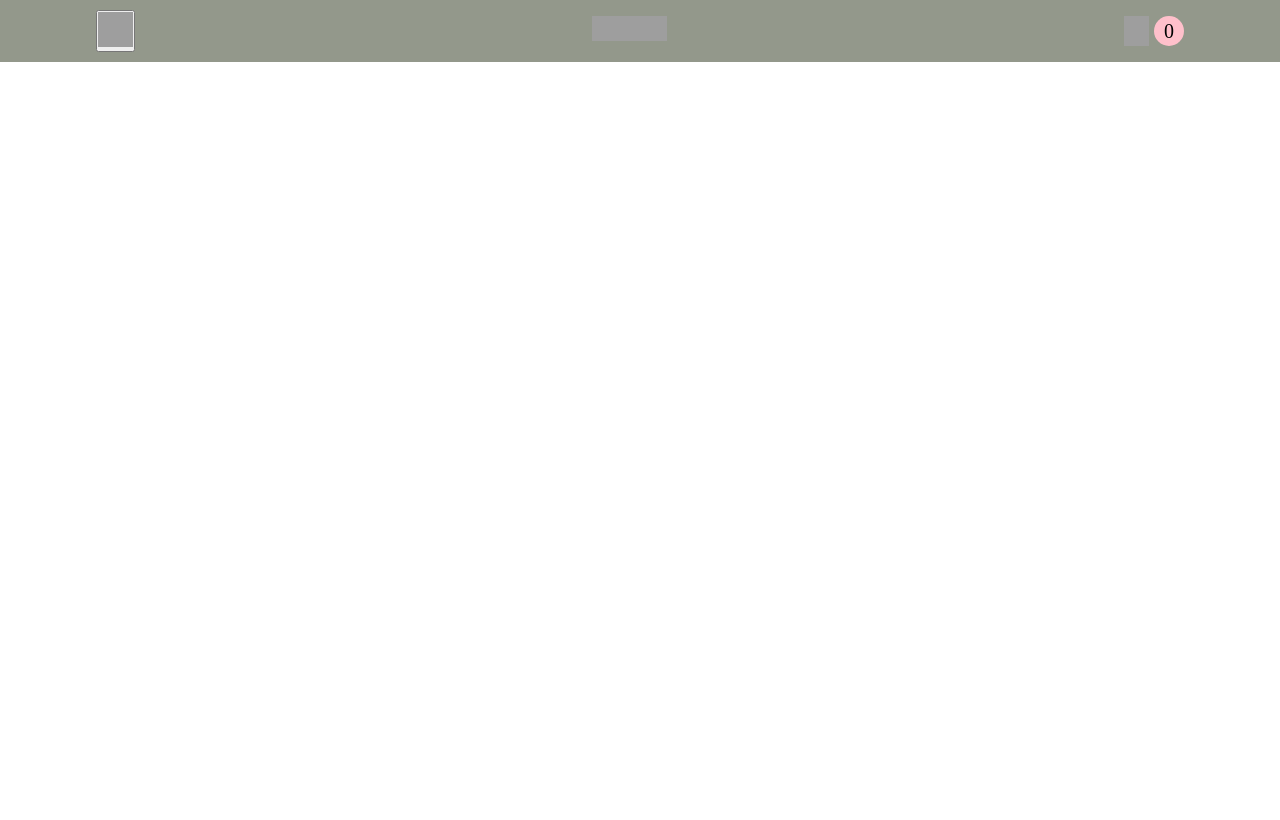
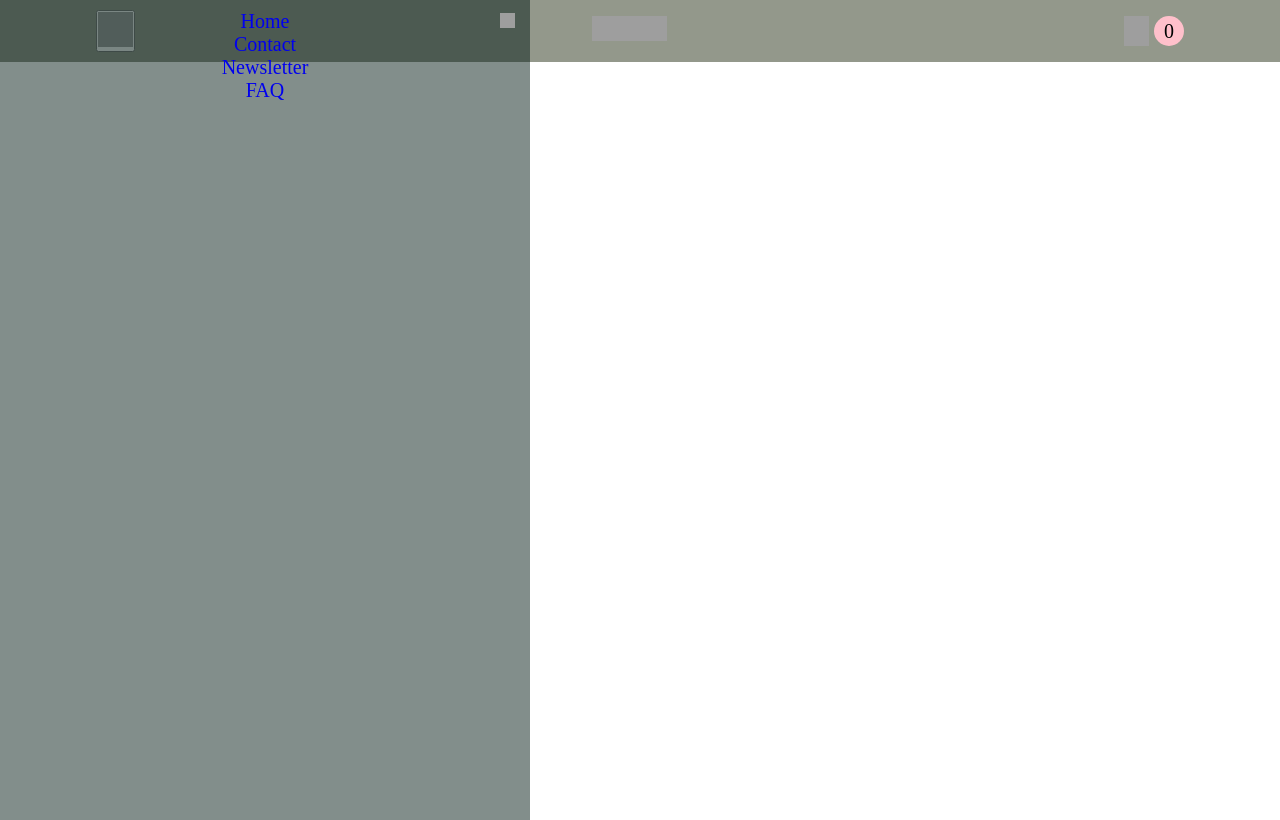
Before and after one commit to JairoCalderon/gitTest01, a plain HTML site: page index.html in a window 1280 px wide. Drawn offline with Linux system fonts and the light colour scheme; grey boxes are pictures that could not be loaded.

Commit message:
adding slideout menu

```diff
--- a/index.html
+++ b/index.html
@@ -21,6 +21,15 @@
             width: 85%;
             max-width: 1256px;
             margin: 0 auto;
+        }
+
+        li {
+            list-style: none;
+        }
+
+        a {
+            text-decoration: none;
+
         }
 
         button:hover,
@@ -54,6 +63,36 @@
             justify-content: center;
             align-items: center;
         }
+
+        .slideoutMenu {
+            background-color: rgba(6, 30, 24, 0.5);
+            position: absolute;
+            top: 0;
+            left: 0;
+            width: 500px;
+            height: 100vh;
+            z-index: 10;
+            padding: 10px 15px;
+            display: flex;
+            flex-direction: column;
+
+        }
+
+        .closeMenuBtn {
+            position: absolute;
+            top: 10px;
+            right: 15px;
+        }
+
+        .mainMenu ul {
+            width: 100%;
+            display: flex;
+            flex-direction: column;
+        }
+
+        .mainMenu li {
+            margin: 0 auto;
+        }
     </style>
 </head>
 
@@ -75,6 +114,19 @@
                 </div>
             </div>
         </div>
+        <div class="slideoutMenu">
+            <div class="closeMenuBtn">
+                <img src="https://www.picsum.photos/15/15" alt="exit menu logo">
+            </div>
+            <div class="mainMenu">
+                <ul>
+                    <li><a href="#">Home</a></li>
+                    <li><a href="#">Contact</a></li>
+                    <li><a href="#">Newsletter</a></li>
+                    <li><a href="#">FAQ</a></li>
+                </ul>
+            </div>
+        </div>
     </nav>
 
 </body>
```
